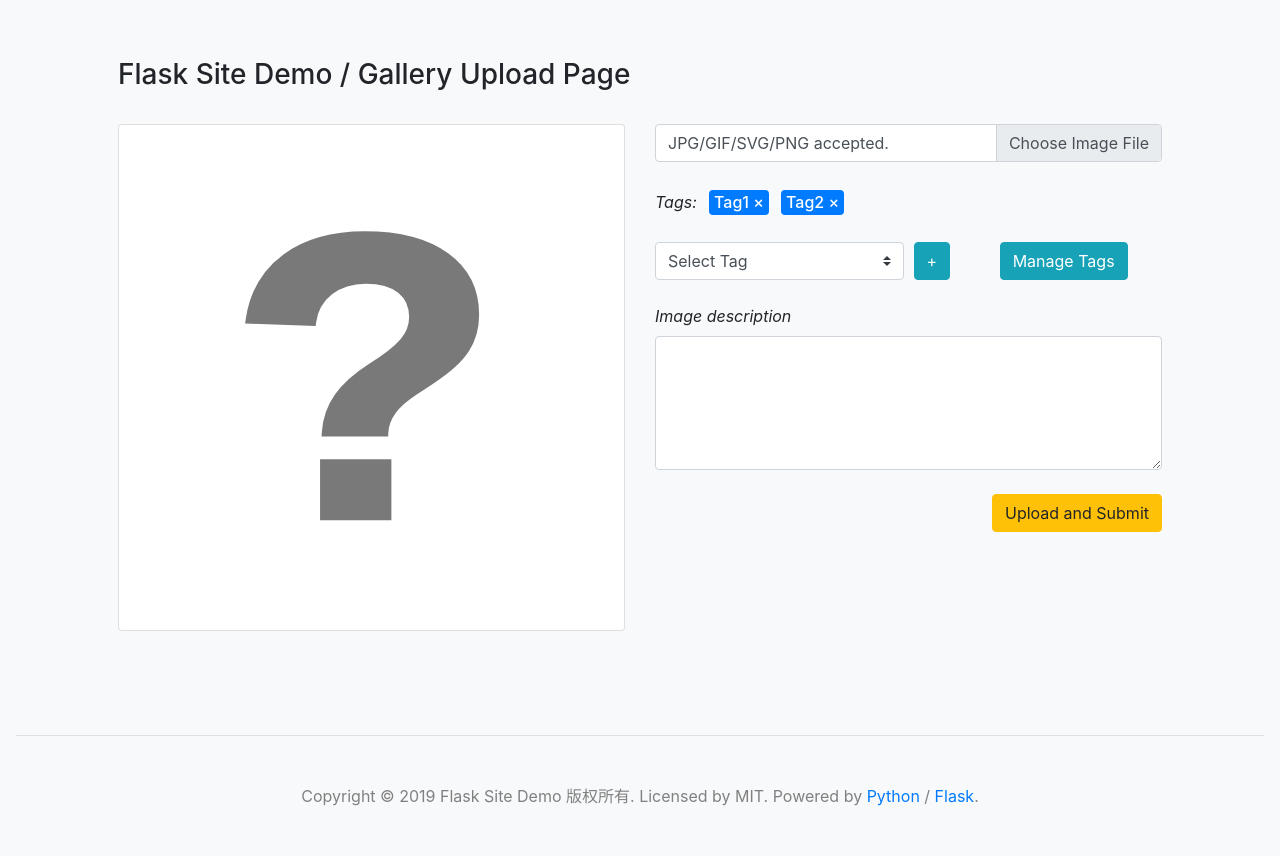
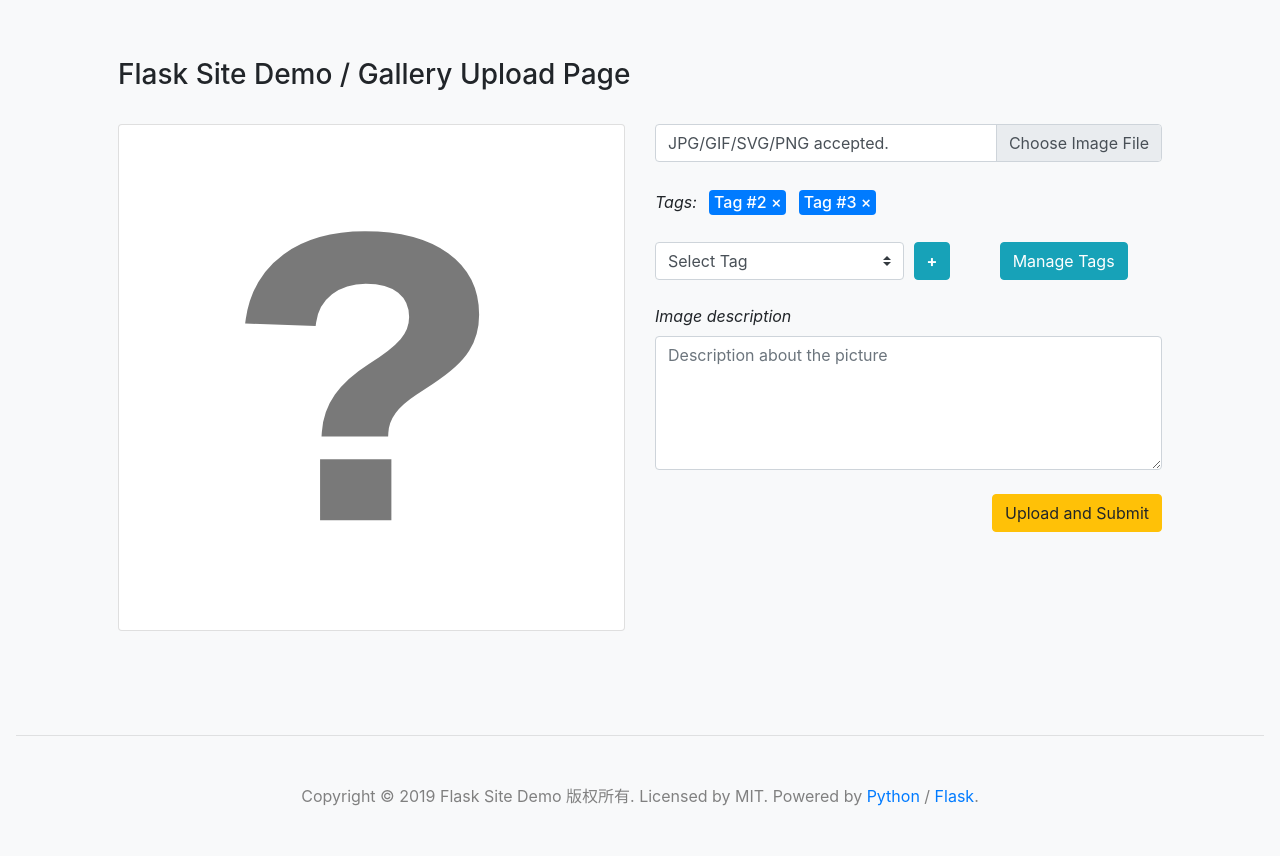
Before and after one commit to dyslab/flask-site-demo, a Flask app: page /gallery/upload in a window 1280 px wide. Shown: the part 56-912 px from the top of the page. Run offline with Flask 2, Linux system fonts and the light colour scheme; some libraries are stand-ins or nearby versions.

Commit message:
:four_leaf_clover: frontend coding for 'gallery'.

```diff
--- a/fsdemo/gallery.py
+++ b/fsdemo/gallery.py
@@ -5,4 +5,4 @@ gallery_page = Blueprint('gallery', __name__, static_folder='static', template_f
 
 @gallery_page.route('/upload', methods=['GET', 'POST'])
 def gallery_upload():
-    return render_template('gallery_upload.html', pageData=GalleryUploadPageData())
+    return render_template('gallery_item.html', action='UPLOAD', pageData=GalleryUploadPageData())
--- a/fsdemo/pagedata/gallery.py
+++ b/fsdemo/pagedata/gallery.py
@@ -1,7 +1,14 @@
+import json
 from fsdemo.pagedata.base import PageData
 
 # Generate page data
 class GalleryUploadPageData(PageData):
     def __init__(self):
+        '''
+            Initialize page data.
+        '''
         PageData.__init__(self)
         self.pageTitle = self.pageTitle + ' / Gallery Upload Page'
+        self.tagList = json.loads(json.dumps(['Tag #1', 'Tag #2', 'Tag #3', 'Tag #4']))
+        self.picTags = json.loads(json.dumps(['Tag #2', 'Tag #3']))
+        self.picDesc = '' # 'This is the picture description.'
--- a/fsdemo/static/css/style.css
+++ b/fsdemo/static/css/style.css
@@ -26,6 +26,12 @@
     line-height: 2rem;
 }
 
-.custom-tag {
+.custom-tag,
+.custom-tag-add,
+.custom-mt-tag-remove {
     cursor: pointer;
 }
+
+.custom-mt-tag-row:hover .custom-mt-tag-name {
+    background-color: darksalmon;
+}
--- /dev/null
+++ b/fsdemo/static/js/gallery_item.js
@@ -0,0 +1,87 @@
+$(document).ready(function() {
+    $(".top-menuitem.nav-link:eq(1)").addClass('active');
+
+    //  Is the tag existed?
+    //  Parameter:
+    //      jquery: jQuery object string.
+    //      prop: the property of the object for comparison.
+    //      val: the value for comparison.
+    //  Return value:
+    //      Boolean: TRUE or FALSE
+    function isTagExists(jquery, prop, val) {
+        var rflag = false;
+        $(jquery).each(function() {
+            if (prop === "text") {
+                if ($(this).text() === val) rflag = !rflag;
+            } else if (prop === "value") {
+                if ($(this).val() === val) rflag = !rflag;
+            }
+        });
+        return rflag;
+    }
+
+    // Remove tag
+    $(".custom-tag-container").on("click", ".custom-tag", function() {
+        $(this).remove();
+    })
+
+    // Add tag
+    $("#addtag").click(function() {
+        if($("#taglist").val() !== "") {
+            if(!isTagExists("input#tags", "value", $("#taglist").val())) {
+                inserttag = "<input type=\"hidden\" name=\"tags\" id=\"tags\" value=\"" + $("#taglist").val() + "\">";
+                inserthtml = "<li class=\"list-inline-item custom-tag\">" +
+                    "<span class=\"badge badge-primary\">" +
+                    "<span class=\"h6\">" +
+                    $("#taglist").val() +
+                    " &times;</span>" +
+                    "</span></li>";
+                $(inserttag).appendTo($(inserthtml).appendTo(".custom-tag-container"));
+            } else {
+                $("input#tags").filter(function(index) {
+                    return $(this).val() === $("#taglist").val();
+                }).parent().fadeOut().fadeIn();
+            }
+        }
+        else {
+            alert("Select tag first please.");
+        }
+    });
+
+    // Manage Tags: Remove tag
+    $(".custom-mt-tag-container").on("click", ".custom-mt-tag-remove", function() {
+        $(this).parent().parent().remove();
+    })
+
+    // Manage Tags: Add tag
+    $("#mt-addtag").click(function() {
+        $("#mt-addtag-text").val(String.trim($("#mt-addtag-text").val()));
+        if(!isTagExists("div.custom-mt-tag-name", "text", $("#mt-addtag-text").val())) {
+            inserthtml = "<div class=\"form-row custom-mt-tag-row mt-1 mb-1\">" +
+                "<div class=\"col-11 custom-mt-tag-name\">" + $("#mt-addtag-text").val() + "</div>" +
+                "<div class=\"col-1\" title=\"Remove Tag\">" +
+                "<button type=\"button\" class=\"btn btn-sm btn-danger custom-mt-tag-remove\"><strong>&minus;</strong></button>" +
+                "</div></div>";
+            $(inserthtml).appendTo(".custom-mt-tag-container");
+        } else {
+            $("div.custom-mt-tag-name").filter(function(index) {
+                return $(this).text() === $("#mt-addtag-text").val();
+            }).fadeOut().fadeIn();
+        }
+    });
+
+    // Manage Tags: Save changes
+    $(".mt-save").click(function() {
+        // Ajax call to save tags on server side.
+        // ...
+
+        // Synchronize changes for '#taglist'
+        $("#taglist").children().remove();
+        $("#taglist").append($("<option value=\"\" selected>Select Tag</option>"));
+        $("div.custom-mt-tag-name").each(function() {
+            $("#taglist").append($("<option value=\"" + $(this).text() + "\">" +
+                $(this).text() + "</option>"));
+        });
+        $("#tagsMangementModal").modal('toggle');
+    });
+});
--- a/fsdemo/static/js/gallery_upload.js
+++ /dev/null
@@ -1,41 +0,0 @@
-$(document).ready(function() {
-    $(".top-menuitem.nav-link:eq(1)").addClass('active');
-
-    // Remove tag
-    $(".custom-tag-container").on("click", ".custom-tag", function() {
-        $(this).remove();
-    })
-
-    // Add tag
-    $("#addtag").click(function() {
-        if($("#taglist").val() !== "") {
-            if(!isTagExists($("#taglist").val())) {
-                inserttag = "<input type=\"hidden\" name=\"tags\" id=\"tags\" value=\"" + $("#taglist").val() + "\">";
-                inserthtml = "<li class=\"list-inline-item custom-tag\">" +
-                    "<span class=\"badge badge-primary\">" +
-                    "<span class=\"h6\">" +
-                    $("#taglist").val() +
-                    " &times;</span>" +
-                    "</span></li>";
-                $(inserttag).appendTo($(inserthtml).appendTo(".custom-tag-container"));
-            } else {
-                $("input#tags").filter(function(index) {
-                    return $(this).val() === $("#taglist").val();
-                }).parent().fadeOut().fadeIn();
-            }
-        }
-        else {
-            alert("Select tag first please.");
-        }
-    });
-
-    // Is the tag existed?
-    // Return value: true or false
-    function isTagExists(val) {
-        var rflag = false;
-        $("input#tags").each(function() {
-            if ($(this).val() === val) rflag = !rflag;
-        });
-        return rflag;
-    }
-});
--- a/fsdemo/templates/gallery_upload.html
+++ b/fsdemo/templates/gallery_item.html
@@ -18,41 +18,39 @@
                 </div>
                 <div class="col-lg-6 mb-4">
                     <form id="uploadform" method="POST" enctype="multipart/form-data" action="">
+                        {% if action == 'UPLOAD' %}
                             <div class="custom-file mb-4">
                                 <input type="file" class="custom-file-input" name="photo" id="photo">
                                 <label class="custom-file-label" for="photo" data-browse="Choose Image File">JPG/GIF/SVG/PNG accepted.</label>
                             </div>
+                        {% endif %}
                         <div class="mb-4">
                             <div class="mb-4">
                                 <ul class="list-inline custom-tag-container">
                                     <li class="list-inline-item">
                                         <span class="font-italic">Tags: </span>
                                     </li>
+                                    {% for pictag in pageData.picTags %}
                                         <li class="list-inline-item custom-tag">
                                             <span class="badge badge-primary">
-                                            <span class="h6">Tag1 &times;</span>
+                                                <span class="h6">{{ pictag }} &times;</span>
                                             </span>
-                                        <input type="hidden" name="tags" id="tags" value="Tag1">
+                                            <input type="hidden" name="tags" id="tags" value="{{ pictag }}">
                                         </li>
-                                    <li class="list-inline-item custom-tag">
-                                        <span class="badge badge-primary">
-                                            <span class="h6">Tag2 &times;</span>
-                                        </span>
-                                        <input type="hidden" name="tags" id="tags" value="Tag2">
-                                    </li>
+                                    {% endfor %}
                                 </ul>
                             </div>
                             <div class="form-row">
                                 <div class="col-6">
                                     <select id="taglist" class="custom-select">
                                         <option value="" selected>Select Tag</option>
-                                        <option value="Tag C1">Tag C1</option>
-                                        <option value="Tag C2">Tag C2</option>
-                                        <option value="Tag C3">Tag C3</option>
+                                        {% for tagitem in pageData.tagList %}
+                                            <option value="{{ tagitem }}">{{ tagitem }}</option>
+                                        {% endfor %}
                                     </select>
                                 </div>
                                 <div class="col-2">
-                                   <button id="addtag" type="button" class="btn btn-info">+</button>
+                                   <button id="addtag" type="button" class="btn btn-info custom-tag-add"><strong>&plus;</strong></button>
                                 </div>
                                 <div class="col-4">
                                     <button id="tagsman" type="button" class="btn btn-info" data-toggle="modal" data-target="#tagsMangementModal">Manage Tags</button>
@@ -61,7 +59,7 @@
                         </div>
                         <div class="mb-4">
                             <label class="font-italic" for="caption">Image description</label>
-                            <textarea class="form-control" id="caption" rows="5"></textarea>
+                            <textarea class="form-control" id="caption" rows="5" placeholder="Description about the picture">{{ pageData.picDesc }}</textarea>
                         </div>
                         <div class="d-flex justify-content-end">
                             <button type="submit" class="btn btn-warning">Upload and Submit</button>
@@ -77,17 +75,37 @@
     <div class="modal-dialog modal-dialog-centered">
         <div class="modal-content">
             <div class="modal-header">
-                <h5 class="modal-title">Modal title</h5>
+                <h5 class="modal-title">Manage Tags</h5>
                 <button type="button" class="close" data-dismiss="modal" aria-label="Close">
                 <span aria-hidden="true">&times;</span>
                 </button>
             </div>
             <div class="modal-body">
-                ...
+                <div class="form-row mb-1">
+                    <div class="col"><strong>Tag List:</strong></div>
+                </div>
+                <div class="custom-mt-tag-container">
+                    {% for tagitem in pageData.tagList %}
+                        <div class="form-row custom-mt-tag-row mt-1 mb-1">
+                            <div class="col-11 custom-mt-tag-name">{{ tagitem }}</div>
+                            <div class="col-1" title="Remove Tag">
+                                <button type="button" class="btn btn-sm btn-danger custom-mt-tag-remove"><strong>&minus;</strong></button>
+                            </div>
+                        </div>
+                    {% endfor %}
+                </div>
+                <div class="form-row">
+                    <div class="col-11">
+                        <input type="text" id="mt-addtag-text" class="form-control" placeholder="Input Tag Name" value="">
+                    </div>
+                    <div class="col-1">
+                        <button id="mt-addtag" type="button" class="btn btn-sm btn-info custom-tag-add"><strong>&plus;</strong></button>
+                    </div>
+                </div>
             </div>
             <div class="modal-footer">
+                <button type="button" class="btn btn-primary mt-save">Save changes</button>
                 <button type="button" class="btn btn-secondary" data-dismiss="modal">Close</button>
-                <button type="button" class="btn btn-primary">Save changes</button>
             </div>
         </div>
     </div>
@@ -95,5 +113,5 @@
 
 {% endblock %}
 {% block footer_scripts %}
-    <script src="{{ url_for('static', filename='js/gallery_upload.js') }}"></script>
+    <script src="{{ url_for('static', filename='js/gallery_item.js') }}"></script>
 {% endblock %}
```
Lines whose indentation alone changed are shown as unchanged.
